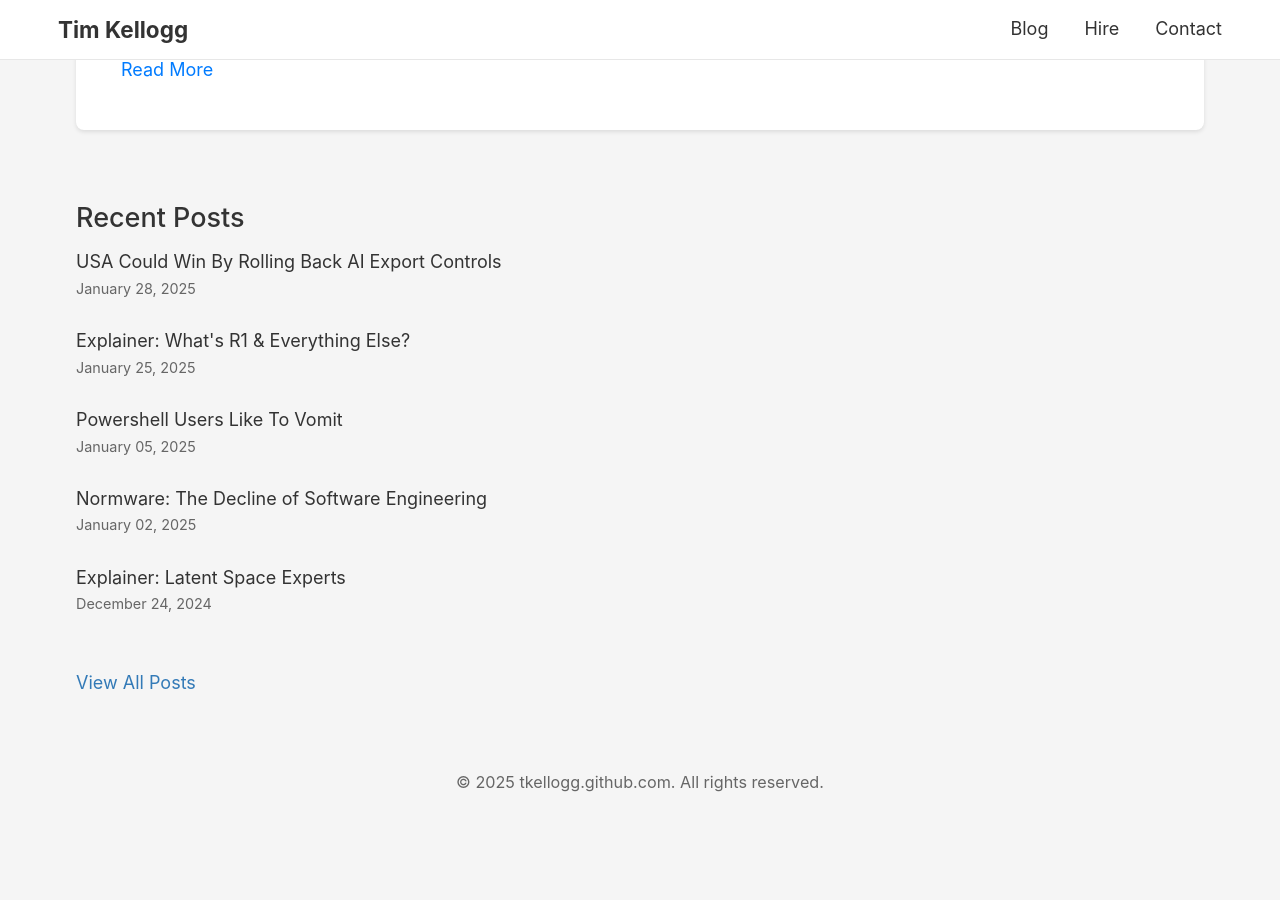
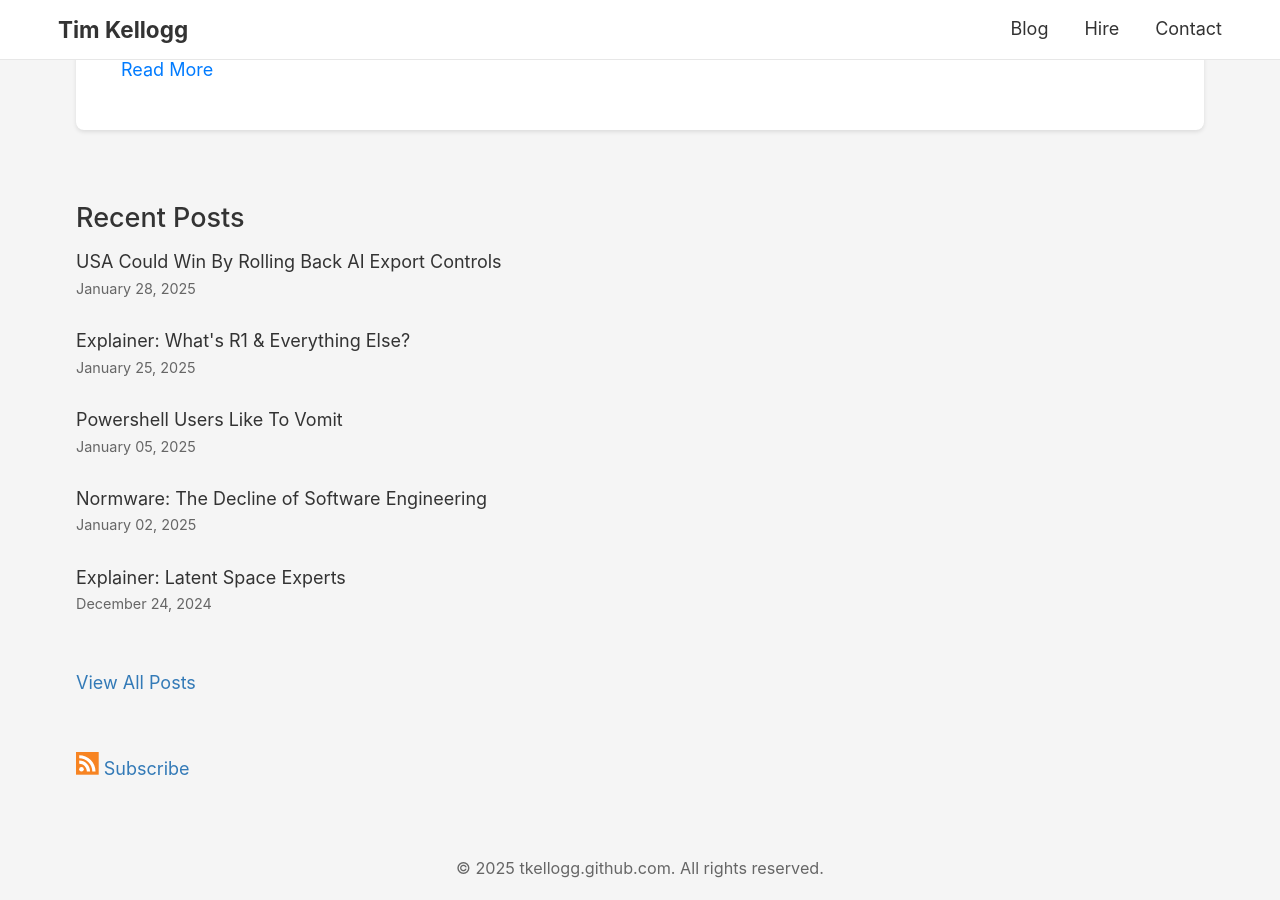
Before and after one commit to tkellogg/tkellogg.github.com, a Jekyll site: the page built from blog/index.html, in a window 1280 px wide and 900 px high, scrolled down 945 px. Built offline with Jekyll 4.4.1, drawn with Linux system fonts in a browser that asks for light colours; before the commit the page ends 1759 px from its top, so only the background shows below that.

Commit message:
re-link Atom feed back in

```diff
--- a/_layouts/post.html
+++ b/_layouts/post.html
@@ -30,7 +30,10 @@ layout: default
 			<a href="/blog/#tag/{{ tag }}">{{ tag}}</a>
 		{% endfor %}
 	</p>
-	<p> <a href="/blog/atom.xml" class="atom">Subscribe via Atom</a> </p>
+	<p> <a href="/blog/atom.xml" class="atom">
+		<svg version="1.1" id="Capa_1" xmlns="http://www.w3.org/2000/svg" xmlns:xlink="http://www.w3.org/1999/xlink" viewBox="0 0 455.731 455.731" width="2ch" height="2ch" xml:space="preserve" fill="#000000"><g id="SVGRepo_bgCarrier" stroke-width="0"></g><g id="SVGRepo_tracerCarrier" stroke-linecap="round" stroke-linejoin="round"></g><g id="SVGRepo_iconCarrier"> <g> <rect x="0" y="0" style="fill:#F78422;" width="455.731" height="455.731"></rect> <g> <path style="fill:#FFFFFF;" d="M296.208,159.16C234.445,97.397,152.266,63.382,64.81,63.382v64.348 c70.268,0,136.288,27.321,185.898,76.931c49.609,49.61,76.931,115.63,76.931,185.898h64.348 C391.986,303.103,357.971,220.923,296.208,159.16z"></path> <path style="fill:#FFFFFF;" d="M64.143,172.273v64.348c84.881,0,153.938,69.056,153.938,153.939h64.348 C282.429,270.196,184.507,172.273,64.143,172.273z"></path> <circle style="fill:#FFFFFF;" cx="109.833" cy="346.26" r="46.088"></circle> </g> </g> </g></svg>
+		Subscribe
+	</a> </p>
 	<p>
 		<div id="fb-root"></div>
 		<script>(function(d, s, id) {
--- a/blog/index.html
+++ b/blog/index.html
@@ -33,5 +33,12 @@ regenerate: true
     <div class="archive-link">
       <a href="/blog/archive">View All Posts</a>
     </div>
+
+    <div class="archive-link">
+      <a href="/blog/atom.xml">
+        <svg version="1.1" id="Capa_1" xmlns="http://www.w3.org/2000/svg" xmlns:xlink="http://www.w3.org/1999/xlink" viewBox="0 0 455.731 455.731" width="2ch" height="2ch" xml:space="preserve" fill="#000000"><g id="SVGRepo_bgCarrier" stroke-width="0"></g><g id="SVGRepo_tracerCarrier" stroke-linecap="round" stroke-linejoin="round"></g><g id="SVGRepo_iconCarrier"> <g> <rect x="0" y="0" style="fill:#F78422;" width="455.731" height="455.731"></rect> <g> <path style="fill:#FFFFFF;" d="M296.208,159.16C234.445,97.397,152.266,63.382,64.81,63.382v64.348 c70.268,0,136.288,27.321,185.898,76.931c49.609,49.61,76.931,115.63,76.931,185.898h64.348 C391.986,303.103,357.971,220.923,296.208,159.16z"></path> <path style="fill:#FFFFFF;" d="M64.143,172.273v64.348c84.881,0,153.938,69.056,153.938,153.939h64.348 C282.429,270.196,184.507,172.273,64.143,172.273z"></path> <circle style="fill:#FFFFFF;" cx="109.833" cy="346.26" r="46.088"></circle> </g> </g> </g></svg>
+        Subscribe
+      </a>
+    </div>
   </aside>
 </div>
```
